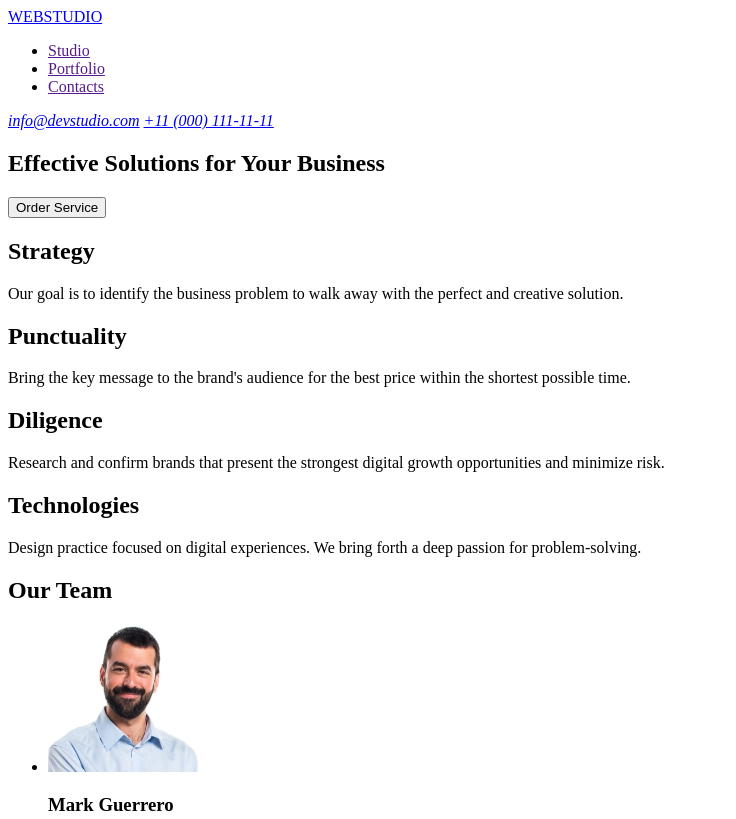
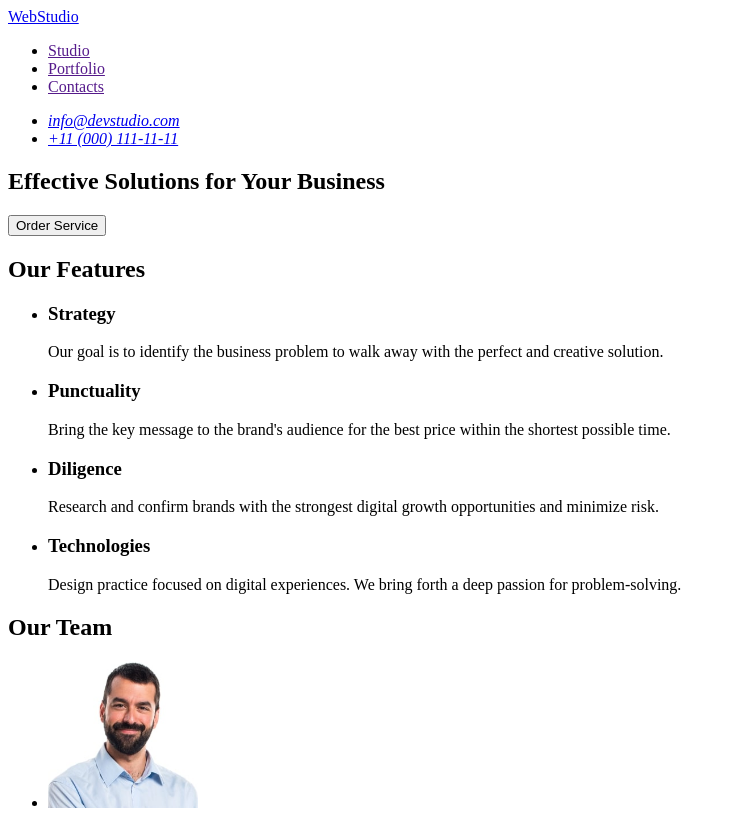
Before and after one commit to vkotelnykovaa/goit-markup-hw-01, a plain HTML site: page index.html in a window 1280 px wide. Shown: the top 819 px of the page, without its empty margins (0-736 px from the left). Drawn offline with Linux system fonts and the light colour scheme.

Commit message:
All mistakes corrected

```diff
--- a/index.html
+++ b/index.html
@@ -7,8 +7,8 @@
 </head>
 <body>
    <header>
-      <a href="/">WEBSTUDIO</a>
       <nav>
+         <a href="./index.html">WebStudio</a>
          <ul>
             <li><a href="">Studio</a></li>
             <li><a href="">Portfolio</a></li>
@@ -16,60 +16,70 @@
          </ul>
       </nav>
       <address>
-            <a href="mailto:info@devstudio.com">info@devstudio.com</a>
-            <a href="tel:+11 (000) 111-11-11">+11 (000) 111-11-11</a>
+         <ul>
+            <li><a href="mailto:info@devstudio.com">info@devstudio.com</a></li>
+            <li><a href="tel:+110001111111">+11 (000) 111-11-11</a></li>
+         </ul>
       </address>
    </header>
+
+   <main>
       <section>
          <h1>Effective Solutions for Your Business</h1>
          <button type="button">Order Service</button>
       </section>
+
       <section>
-      <h2>Strategy</h2>
-      <p>Our goal is to identify the business
-         problem to walk away with the perfect and creative solution. </p>
-         <h2>Punctuality</h2>
-         <p>
-            Bring the key message to the brand's audience for the best price within the shortest possible time.
-         </p>
-
-      <h2>Diligence</h2>
-      <p>
-         Research and confirm brands that present the strongest digital growth opportunities and minimize risk.
-      </p>
-
-      <h2>Technologies</h2>
+         <h2>Our Features</h2>
+         <ul>
+            <li>
+               <h3>Strategy</h3>
+               <p>Our goal is to identify the business problem to walk away with the perfect and creative solution.</p>
+            </li>
+            <li>
+               <h3>Punctuality</h3>
+               <p>Bring the key message to the brand's audience for the best price within the shortest possible time.</p>
+            </li>
+            <li>
+               <h3>Diligence</h3>
+               <p>Research and confirm brands with the strongest digital growth opportunities and minimize risk.</p>
+            </li>
+            <li>
+               <h3>Technologies</h3>
                <p>Design practice focused on digital experiences. We bring forth a deep passion for problem-solving.</p>
-
+            </li>
+         </ul>
       </section>
 
       <section>
          <h2>Our Team</h2>
          <ul>
             <li>
-         <img src="./images/img.jpg" alt="Mark" width="150">
+               <img src="./images/img.jpg" alt="Mark Guerrero" width="150">
                <h3>Mark Guerrero</h3>
                <p>Product Designer</p>
             </li>
             <li>
-         <img src="./images/img2.jpg" alt="Tom" width="150">
+               <img src="./images/img2.jpg" alt="Tom Ford" width="264">
                <h3>Tom Ford</h3>
                <p>Frontend Developer</p>
             </li>
             <li>
-         <img src="./images/img3.jpg" alt="Camila" width="150">
+               <img src="./images/img3.jpg" alt="Camila Garcia" width="264">
                <h3>Camila Garcia</h3>
                <p>Marketing</p>
             </li>
             <li>
-         <img src="./images/img4.jpg" alt="Daniel" width="150">
+               <img src="./images/img4.jpg" alt="Daniel Wilson" width="264">
                <h3>Daniel Wilson</h3>
                <p>UI Designer</p>
             </li>
          </ul>
       </section>
+   </main>
+
    <footer>
-      <a href="">WEBSTUDIO</a>
+      <a href="./index.html">WebStudio</a>
       <p>Increase the flow of customers and sales for your business with digital marketing & growth solutions.</p>
    </footer>
 </body>
```
Lines whose indentation alone changed are shown as unchanged.
